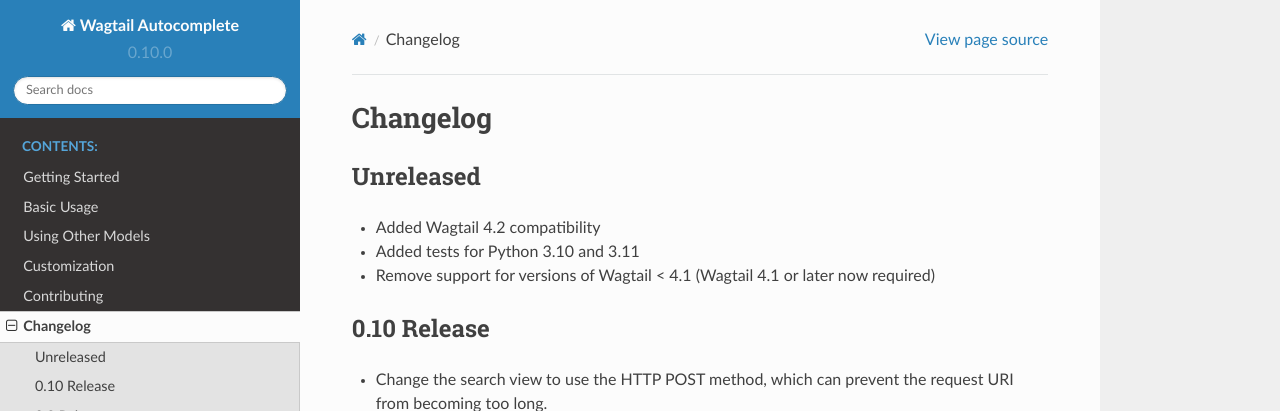
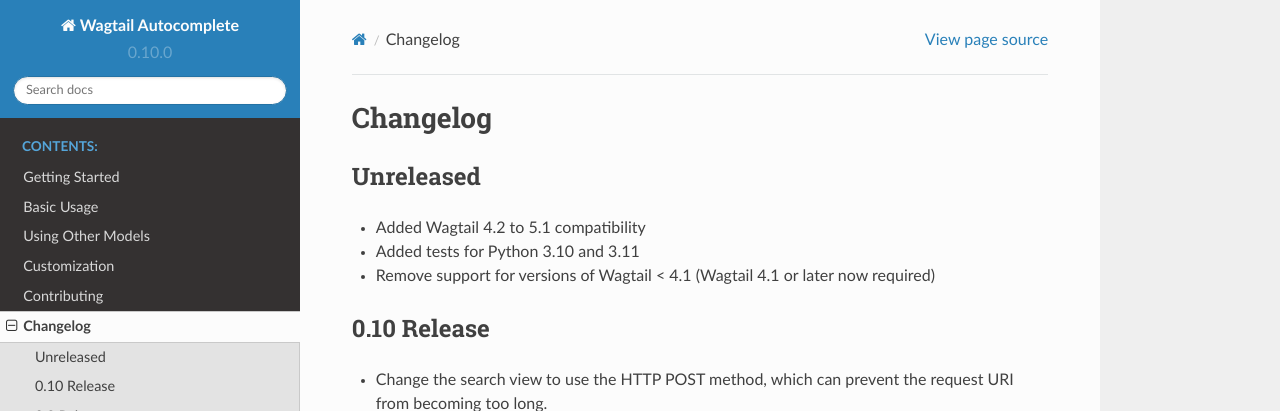
Before and after one commit to wagtail/wagtail-autocomplete, a Sphinx documentation site: the page built from docs/changelog.rst, in a window 1280 px wide and 900 px high. Shown: the top 411 px of the window. Built offline with Sphinx 7.4.7 and the Read the Docs theme 2.0.0, drawn with Linux system fonts in a browser that asks for light colours.

Commit message:
Update changelog.rst

```diff
--- a/docs/changelog.rst
+++ b/docs/changelog.rst
@@ -5,7 +5,7 @@ Changelog
 Unreleased
 ----------
 
-* Added Wagtail 4.2 compatibility
+* Added Wagtail 4.2 to 5.1 compatibility
 * Added tests for Python 3.10 and 3.11
 * Remove support for versions of Wagtail < 4.1 (Wagtail 4.1 or later now required)
 
```
